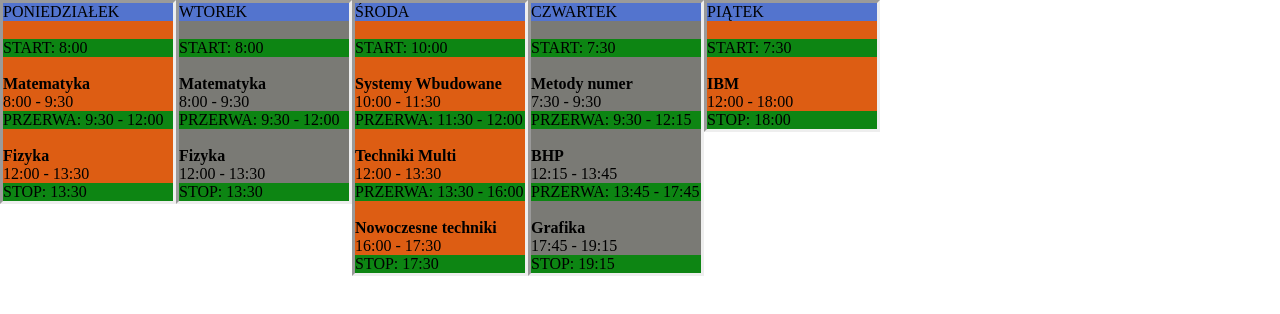
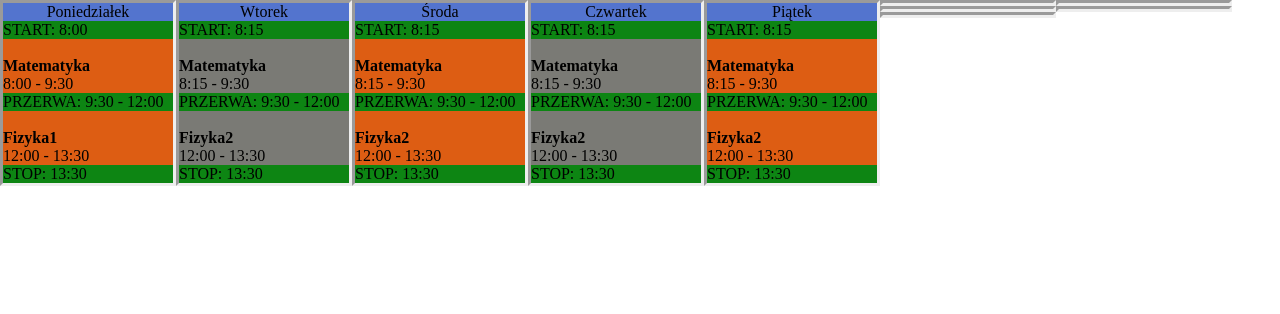
Before and after one commit to KrzysztofNoga/Wizualizacja_Harmonogramu, a plain HTML site: page index.html in a window 1280 px wide. Drawn offline with nearby package versions, Linux system fonts and the light colour scheme.

Commit message:
adding a function to dynamically create a table from a json file

```diff
--- /dev/null
+++ b/L3.json
@@ -0,0 +1,47 @@
+[
+    {
+        "day":"Poniedziałek",
+        "classes":
+                [
+                    {"start":"8:00","stop":"9:30","name":"Matematyka"},
+                    {"start":"12:00","stop":"13:30","name":"Fizyka1"}
+
+                ]
+    },
+    {
+        "day":"Wtorek",
+        "classes":
+                [
+                    {"start":"8:15","stop":"9:30","name":"Matematyka"},
+                    {"start":"12:00","stop":"13:30","name":"Fizyka2"}
+
+                ]
+    },
+    {
+        "day":"Środa",
+        "classes":
+                [
+                    {"start":"8:15","stop":"9:30","name":"Matematyka"},
+                    {"start":"12:00","stop":"13:30","name":"Fizyka2"}
+
+                ]
+    },
+    {
+        "day":"Czwartek",
+        "classes":
+                [
+                    {"start":"8:15","stop":"9:30","name":"Matematyka"},
+                    {"start":"12:00","stop":"13:30","name":"Fizyka2"}
+
+                ]
+    },
+    {
+        "day":"Piątek",
+        "classes":
+                [
+                    {"start":"8:15","stop":"9:30","name":"Matematyka"},
+                    {"start":"12:00","stop":"13:30","name":"Fizyka2"}
+
+                ]
+    }
+]
--- /dev/null
+++ b/Script.js
@@ -0,0 +1,20 @@
+var CreateTable = function(groupNubmer){
+    $.getJSON(groupNubmer+'.json', function (obj) {
+        for(i=0;i<obj.length;i++)
+        {
+            var numberOfDay=i+1;
+            var divId = "d"+numberOfDay;
+            document.getElementById(divId).innerHTML += '<div style="background-color:  rgb(83, 116, 206)"><center>'+obj[i].day+'</center></div>';
+            document.getElementById(divId).innerHTML += '<div style="background-color: rgb(13, 133, 19)"> START: '+obj[i].classes[0].start+"</div></br>";
+
+            for(j=0;j<obj[i].classes.length;j++)
+            {
+            document.getElementById(divId).innerHTML += "<b>"+obj[i].classes[j].name+"</b></br>"+obj[i].classes[j].start+" - "+obj[i].classes[j].stop;
+            if(j<obj[i].classes.length-1)
+            document.getElementById(divId).innerHTML += '<div style="background-color: rgb(13, 133, 19)"> PRZERWA: '+obj[i].classes[j].stop+" - "+obj[i].classes[j+1].start +"</div></br>";
+            else
+            document.getElementById(divId).innerHTML += '<div style="background-color: rgb(13, 133, 19)"> STOP: '+obj[i].classes[obj[i].classes.length-1].stop+"</div>";
+        }}
+    });
+}
+CreateTable("L3");
--- a/index.html
+++ b/index.html
@@ -4,159 +4,53 @@
 
 		<meta charset="UTF-8">
 		<title>Harmonogram</title>
-		<link rel="Stylesheet" type="text/css" href="style.css" />
+        <link rel="Stylesheet" type="text/css" href="style.css" />
+        <script src="https://ajax.googleapis.com/ajax/libs/jquery/3.3.1/jquery.min.js"></script>
+        <script src="Script.js"></script>
 	</head>
 	<body>
 
 		<div id = "main">
 
-			<div id ="d1">
+			<div id ="d1" class="first">
 
 			</div>
 
-			<div id ="d2">
+			<div id ="d2"class="second">
 
 			</div>
 
-			<div id ="d3">
+			<div id ="d3" class="first">
 
 			</div>
 
-			<div id ="d4">
+			<div id ="d4" class="second">
 
 			</div>
 
-			<div id ="d5">
+			<div id ="d5" class="first">
 
 			</div>
 
-			<div id ="d6">
+			<div id ="d6" class="second">
 
 			</div>
 
-			<div id ="d7">
+			<div id ="d7" class="first">
 
 			</div>
 
-			<div id ="d8">
+			<div id ="d8" class="second">
 
 			</div>
 
-			<div id ="d9">
+			<div id ="d9" class="first">
 
 			</div>
 
-			<div id ="d10">
+			<div id ="d10" class="second">
 
 			</div>
-
-
 		</div>
-
-		<script>
-
-			var obj = [{start: "8:00",
-				stop: "9:30",
-				name: "Matematyka"},
-				{start: "12:00",
-				stop: "13:30",
-				name: "Fizyka"}]
-
-			var obj3 = [{start: "10:00",
-				stop: "11:30",
-				name: "Systemy Wbudowane"},
-				{start: "12:00",
-				stop: "13:30",
-				name: "Techniki Multi"},
-				{start: "16:00",
-				stop: "17:30",
-				name: "Nowoczesne techniki"}
-				]
-
-				var obj4 = [{start: "7:30",
-				stop: "9:30",
-				name: "Metody numer"},
-				{start: "12:15",
-				stop: "13:45",
-				name: "BHP"},
-				{start: "17:45",
-				stop: "19:15",
-				name: "Grafika"}
-				]
-				var obj5 = [{start: "12:00",
-				stop: "18:00",
-				name: "IBM"}
-
-				]
-
-
-
-			var n = obj.length;
-
-
-			document.getElementById("d1").innerHTML += '<div style="background-color:  rgb(83, 116, 206)"> PONIEDZIAŁEK </div></br>';
-			document.getElementById("d1").innerHTML += '<div style="background-color: rgb(13, 133, 19)"> START: '+obj[0].start+"</div></br>";
-			for (i=0;i<n;i++)
-			{
-			document.getElementById("d1").innerHTML += "<b>"+obj[i].name+"</b></br>"+obj[i].start+" - "+obj[i].stop;
-			if(i<n-1)
-			document.getElementById("d1").innerHTML += '<div style="background-color: rgb(13, 133, 19)"> PRZERWA: '+obj[i].stop+" - "+obj[i+1].start +"</div></br>";
-			else
-			document.getElementById("d1").innerHTML += '<div style="background-color: rgb(13, 133, 19)"> STOP: '+obj[n-1].stop+"</div>";
-			}
-
-
-
-
-			document.getElementById("d2").innerHTML += '<div style="background-color:  rgb(83, 116, 206)"> WTOREK </div></br>';
-			document.getElementById("d2").innerHTML += '<div style="background-color: rgb(13, 133, 19)"> START: '+obj[0].start+"</div></br>";
-			for (i=0;i<n;i++)
-			{
-			document.getElementById("d2").innerHTML += "<b>"+obj[i].name+"</b></br>"+obj[i].start+" - "+obj[i].stop;
-			if(i<n-1)
-			document.getElementById("d2").innerHTML += '<div style="background-color: rgb(13, 133, 19)"> PRZERWA: '+obj[i].stop+" - "+obj[i+1].start +"</div></br>";
-			else
-			document.getElementById("d2").innerHTML += '<div style="background-color: rgb(13, 133, 19)"> STOP: '+obj[n-1].stop+"</div>";
-			}
-
-
-			document.getElementById("d3").innerHTML += '<div style="background-color:  rgb(83, 116, 206)"> ŚRODA </div></br>';
-			document.getElementById("d3").innerHTML += '<div style="background-color: rgb(13, 133, 19)"> START: '+obj3[0].start+"</div></br>";
-			for (i=0;i<obj3.length;i++)
-			{
-			document.getElementById("d3").innerHTML += "<b>"+obj3[i].name+"</b></br>"+obj3[i].start+" - "+obj3[i].stop;
-			if(i<obj3.length-1)
-			document.getElementById("d3").innerHTML += '<div style="background-color: rgb(13, 133, 19)"> PRZERWA: '+obj3[i].stop+" - "+obj3[i+1].start +"</div></br>";
-			else
-			document.getElementById("d3").innerHTML += '<div style="background-color: rgb(13, 133, 19)"> STOP: '+obj3[obj3.length-1].stop+"</div>";
-			}
-
-			document.getElementById("d4").innerHTML += '<div style="background-color:  rgb(83, 116, 206)"> CZWARTEK </div></br>';
-			document.getElementById("d4").innerHTML += '<div style="background-color: rgb(13, 133, 19)"> START: '+obj4[0].start+"</div></br>";
-			for (i=0;i<obj4.length;i++)
-			{
-			document.getElementById("d4").innerHTML += "<b>"+obj4[i].name+"</b></br>"+obj4[i].start+" - "+obj4[i].stop;
-			if(i<obj4.length-1)
-			document.getElementById("d4").innerHTML += '<div style="background-color: rgb(13, 133, 19)"> PRZERWA: '+obj4[i].stop+" - "+obj4[i+1].start +"</div></br>";
-			else
-			document.getElementById("d4").innerHTML += '<div style="background-color: rgb(13, 133, 19)"> STOP: '+obj4[obj4.length-1].stop+"</div>";
-			}
-
-			document.getElementById("d5").innerHTML += '<div style="background-color:  rgb(83, 116, 206)"> PIĄTEK </div></br>';
-			document.getElementById("d5").innerHTML += '<div style="background-color: rgb(13, 133, 19)"> START: '+obj4[0].start+"</div></br>";
-			for (i=0;i<obj5.length;i++)
-			{
-			document.getElementById("d5").innerHTML += "<b>"+obj5[i].name+"</b></br>"+obj5[i].start+" - "+obj5[i].stop;
-			if(i<obj5.length-1)
-			document.getElementById("d5").innerHTML += '<div style="background-color: rgb(13, 133, 19)"> PRZERWA: '+obj5[i].stop+" - "+obj5[i+1].start +"</div></br>";
-			else
-			document.getElementById("d5").innerHTML += '<div style="background-color: rgb(13, 133, 19)"> STOP: '+obj5[obj5.length-1].stop+"</div>";
-			}
-
-
-		</script>
-
-
-
 	</body>
 </html>
--- a/style.css
+++ b/style.css
@@ -14,7 +14,7 @@ html, body {
 	position: relative;
 	background-color:  rgb(255, 255, 255);
 }
-#d1 {
+ .first{
 	width: 170px;
 	height: auto;
 	float: left;
@@ -22,8 +22,9 @@ html, body {
 	position: relative;
 	background-color: rgb(221, 93, 19);
 	border-style: inset;
-}
-#d2 {
+
+ }
+ .second{
 	width: 170px;
 	height: auto;
 	float: left;
@@ -31,71 +32,5 @@ html, body {
 	position: relative;
 	background-color: rgb(122, 122, 117);
 	border-style: inset;
-}
-#d3 {
-	width: 170px;
-	height: auto;
-	float: left;
-	overflow: hidden;
-	position: relative;
-	background-color: rgb(221, 93, 19);
-	border-style: inset;
-}
-#d4 {
-	width: 170px;
-	height: auto;
-	float: left;
-	overflow: hidden;
-	position: relative;
-	background-color: rgb(122, 122, 117);
-	border-style: inset;
-}
-#d5 {
-	width: 170px;
-	height: auto;
-	float: left;
-	overflow: hidden;
-	position: relative;
-	background-color: rgb(221, 93, 19);
-	border-style: inset;
-}
-#d6 {
-	width: 150px;
-	height: 100%;
-	float: left;
-	overflow: hidden;
-	position: relative;
-	background-color: rgb(138, 158, 22);
-}
-#d7 {
-	width: 150px;
-	height: 100%;
-	float: left;
-	overflow: hidden;
-	position: relative;
-	background-color: rgb(83, 116, 206);
-}
-#d8 {
-	width: 150px;
-	height: 100%;
-	float: left;
-	overflow: hidden;
-	position: relative;
-	background-color: rgb(138, 158, 22);
-}
-#d9 {
-	width: 150px;
-	height: 100%;
-	float: left;
-	overflow: hidden;
-	position: relative;
-	background-color: rgb(173, 16, 16);
-}
-#d10 {
-	width: 150px;
-	height: 100%;
-	float: left;
-	overflow: hidden;
-	position: relative;
-	background-color: rgb(138, 158, 22);
-}
+
+ }
```
